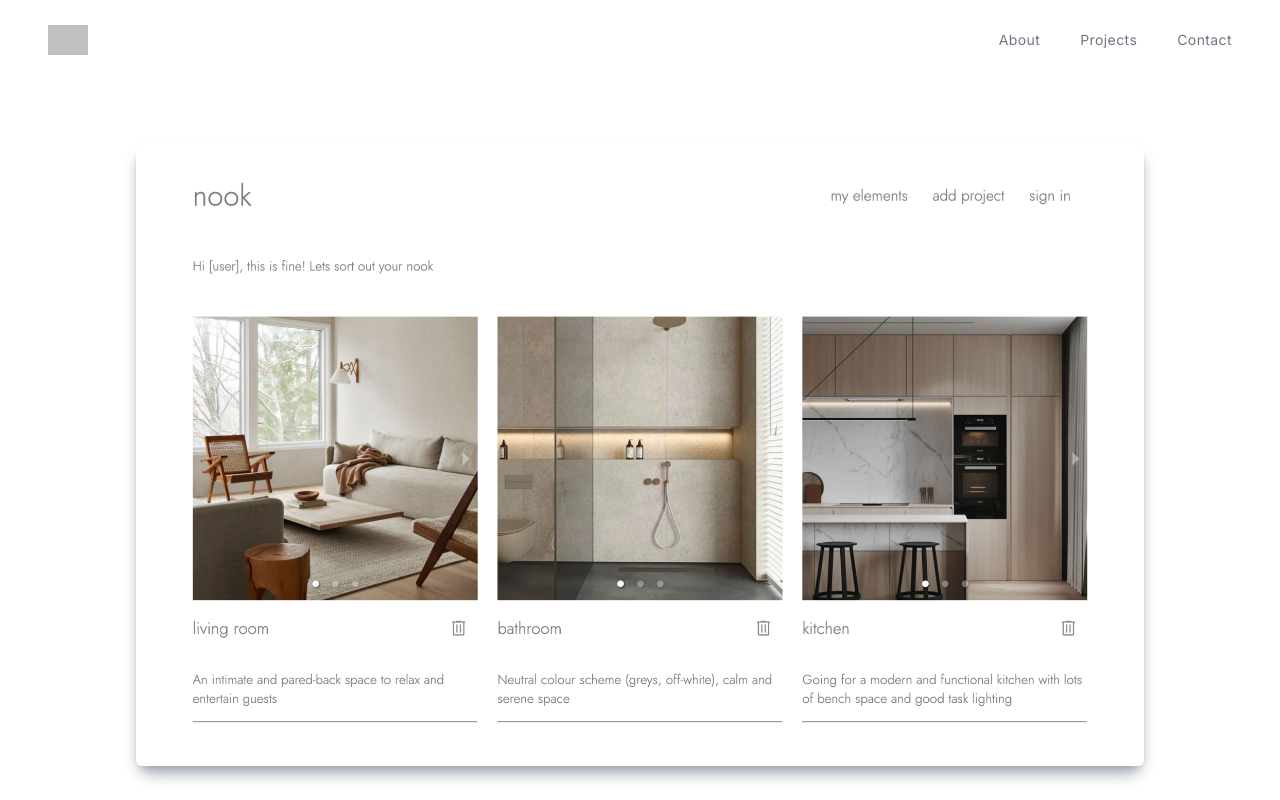
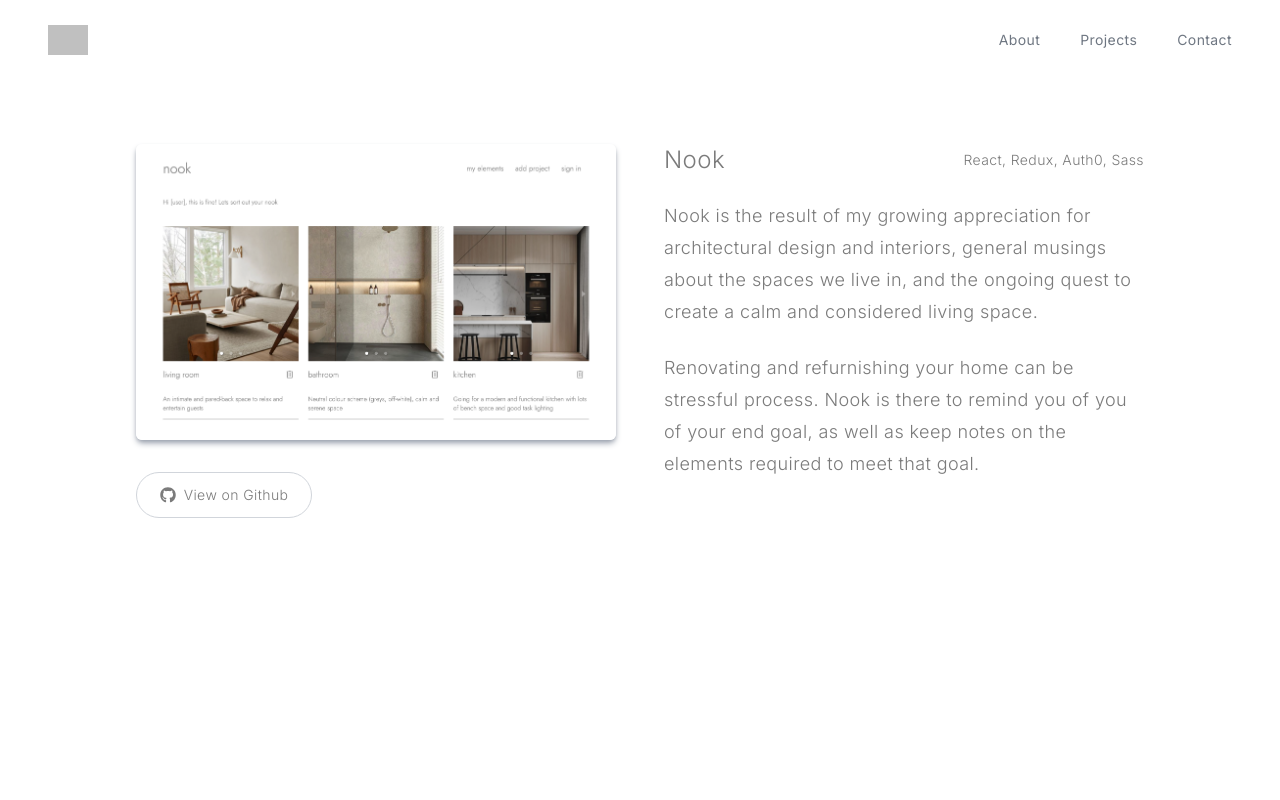
Before and after one commit to shirley-park/portfolio, a Next.js app: page /nook in a window 1280 px wide. Shown: the top 800 px of the page. Built offline with nearby package versions, Linux system fonts and the light colour scheme; grey boxes are pictures that could not be loaded.

Commit message:
add github link to project

```diff
--- a/components/ProjectItem.tsx
+++ b/components/ProjectItem.tsx
@@ -7,7 +7,7 @@ function ProjectItem({ title, projectImage, tech, projectUrl }: ProjectModel) {
   return (
     <>
       <Link href={projectUrl}>
-        <div className="flex items-center justify-center h-auto w-full shadow-lg shadow-gray-400 rounded-xl group hover:scale-105 ease-in duration-200 cursor-pointer">
+        <div className="flex items-center justify-center h-auto w-full shadow-lg shadow-gray-400 group hover:scale-105 ease-in duration-200 cursor-pointer">
           <Image
             src={projectImage}
             alt="homepage of nook project"
--- a/pages/index.tsx
+++ b/pages/index.tsx
@@ -3,7 +3,6 @@ import Main from '@/components/Main'
 import About from '@/components/About'
 import Projects from '@/components/Projects'
 import Contact from '@/components/Contact'
-import Footer from '@/components/Footer'
 
 export default function Home() {
   return (
@@ -16,7 +15,6 @@ export default function Home() {
       <About />
       <Projects />
       <Contact />
-      <Footer />
     </div>
   )
 }
--- a/pages/nook.tsx
+++ b/pages/nook.tsx
@@ -2,32 +2,48 @@ import React from 'react'
 import Image from 'next/image'
 
 import nookProjectImage from '../public/assets/projects/nookProjectImage2.png'
+import { FaGithub } from 'react-icons/fa'
 
 function nook() {
   return (
     <>
       <div id="projects" className="w-full h-screen pt-20">
-        <div className="max-w-[1240px] mx-auto w-[90%] md:w-[80%] h-full px-2 py-16 auto-cols-auto">
-          <div className="flex items-center justify-center h-auto w-full shadow-lg shadow-gray-400 rounded-xl group">
+        <div className="max-w-[1240px] mx-auto w-[90%] md:w-[80%] h-full px-2 py-16 ">
+          <div className="grid lg:grid-cols-2 gap-12">
+            <div className="col-span-1 w-full">
               <Image
                 src={nookProjectImage}
                 alt="homepage of nook project"
-              className="rounded-md"
+                className="rounded-md shadow-md shadow-gray-400"
               />
+
+              <div className="w-44 border border-gray-300 mt-8 rounded-full shadow-gray-400 p-3 hover:opacity-70 ease-in duration-100">
+                <a
+                  href="https://github.com/shirley-park/nook"
+                  target="_blank"
+                  rel="noreferrer"
+                >
+                  <div className="flex justify-center items-center">
+                    <FaGithub />
+                    <p className="text-sm pl-2">View on Github</p>
+                  </div>
+                </a>
+              </div>
             </div>
 
-          <div>
-            <div className="pt-14 flex justify-between items-center">
-              <h3>Nook</h3>
+            <div className="col-span-1">
+              <div className="flex justify-between items-center">
+                <h2>Nook</h2>
                 <p className="text-sm">React, Redux, Auth0, Sass</p>
               </div>
 
               <p className="pt-6 md:text-md">
                 Nook is the result of my growing appreciation for architectural
-              design and interiors, general musings about the spaces we live in,
-              and the ongoing quest to create a calm and considered living
+                design and interiors, general musings about the spaces we live
+                in, and the ongoing quest to create a calm and considered living
                 space.
               </p>
+              <br />
               <p>
                 Renovating and refurnishing your home can be stressful process.
                 Nook is there to remind you of you of your end goal, as well as
@@ -36,6 +52,7 @@ function nook() {
             </div>
           </div>
         </div>
+      </div>
     </>
   )
 }
```
Lines whose indentation alone changed are shown as unchanged.
